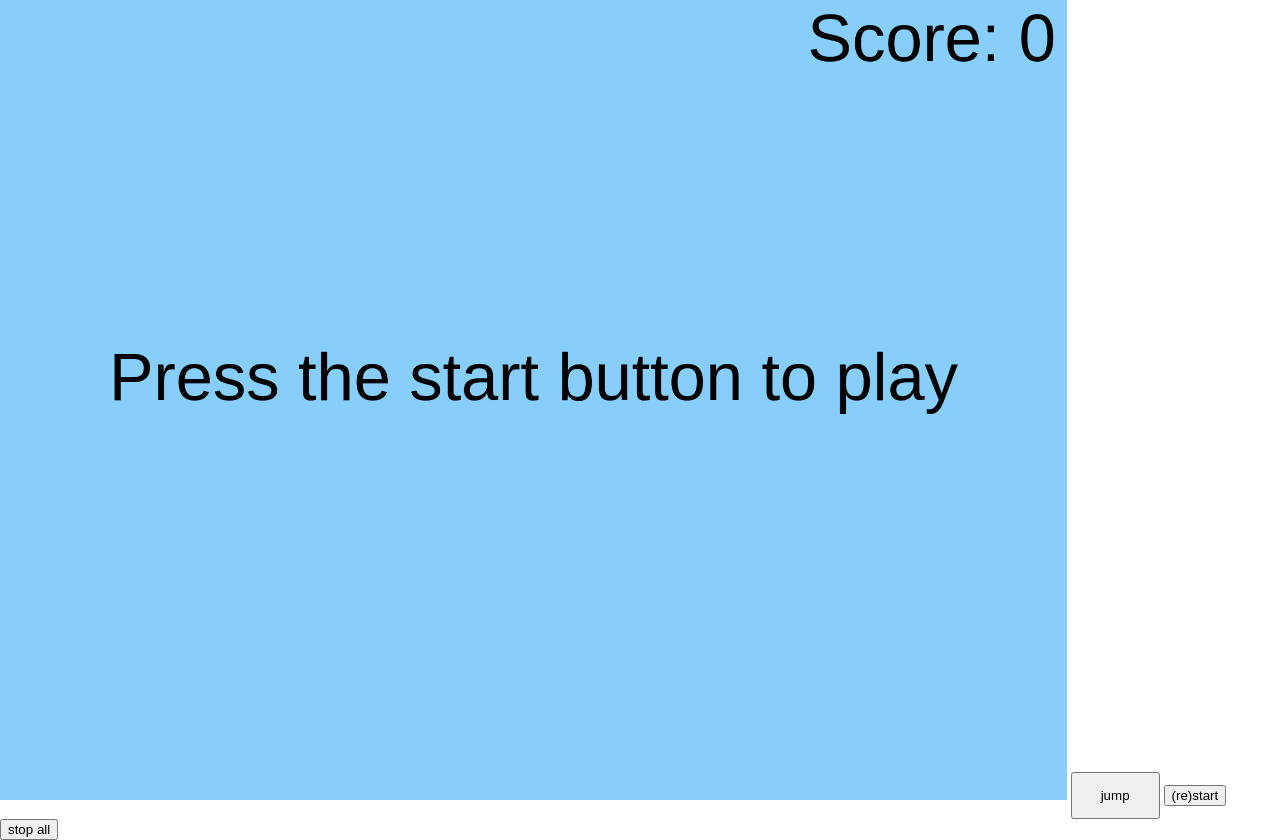
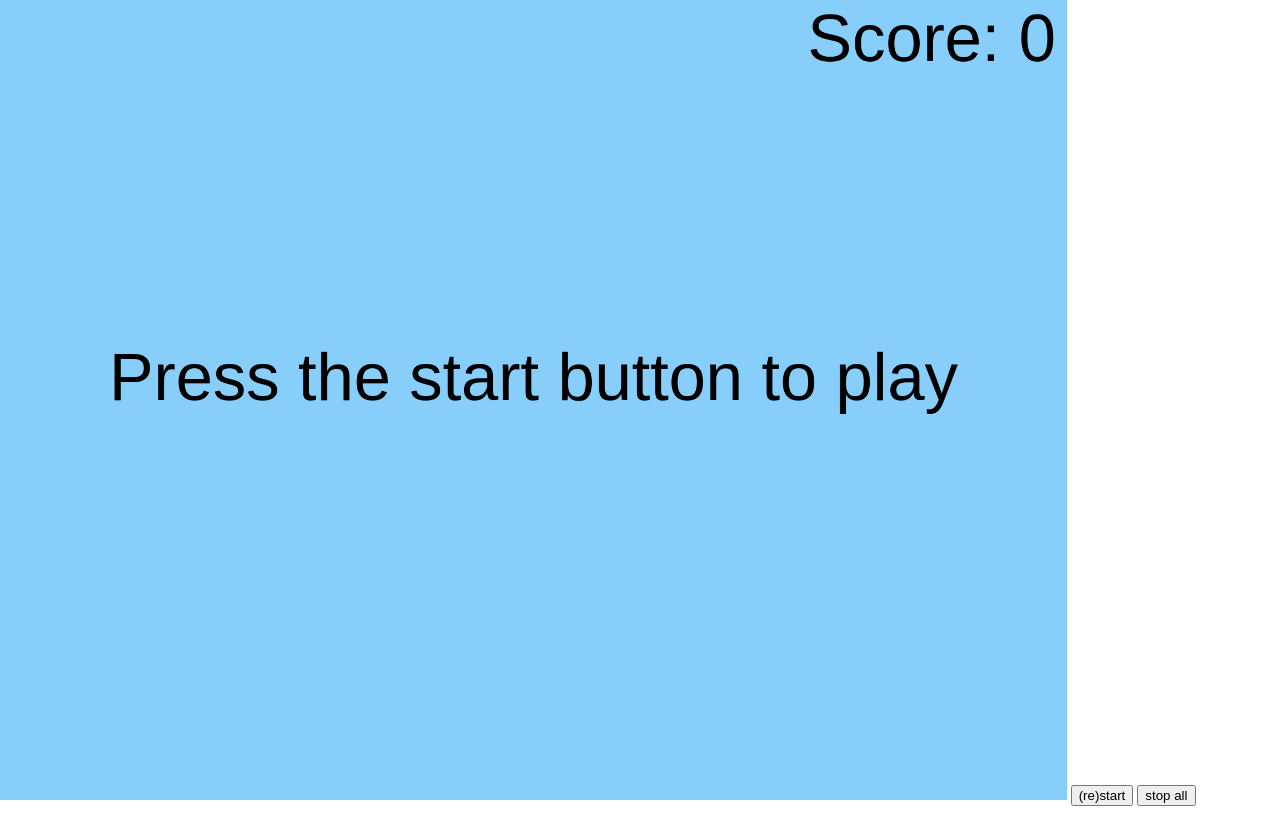
Before and after one commit to gamesremadebadly/flappybird, a plain HTML site: page index.html in a window 1280 px wide. After the commit the page ends 806 px from the top, so only its background shows below. Drawn offline with Linux system fonts and the light colour scheme.

Commit message:
Update index.html

```diff
--- a/index.html
+++ b/index.html
@@ -6,7 +6,6 @@
   </head>
   <body>
     <canvas id="c" width="1920" height="1440">your browser doesn't support the canvas tag what a poor dude</canvas>
-    <button onclick="jump()" style="padding:14px 28px;">jump</button>
     <button onclick="start()">(re)start</button>
     <button onclick="stop()">stop all</button>
     <script src="flappybird.js"></script>
```
